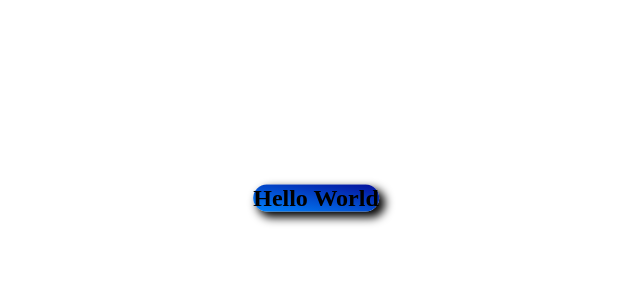
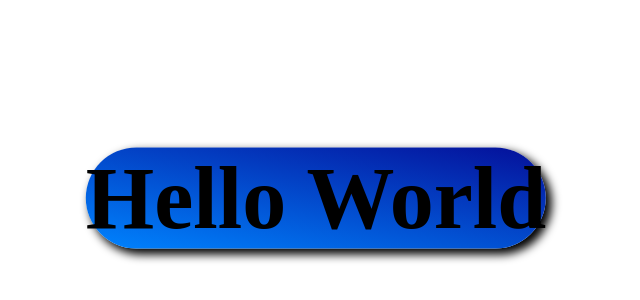
Before and after one commit to danieliusrimasius-ops/Hello-world-with-css, a plain HTML site: page index.html in a window 1280 px wide. Shown: the part 202-502 px from the top of the page, without its empty margins (324-964 px from the left). Drawn offline with Linux system fonts and the light colour scheme.

Commit message:
Update index.html

```diff
--- a/index.html
+++ b/index.html
@@ -12,7 +12,7 @@ Hello World
 </strong>
   <style>
     .text {
-      font-size: 1.5em;
+      font-size: 5.5em;
     }
     .text {
       border-radius: 70px;
```
